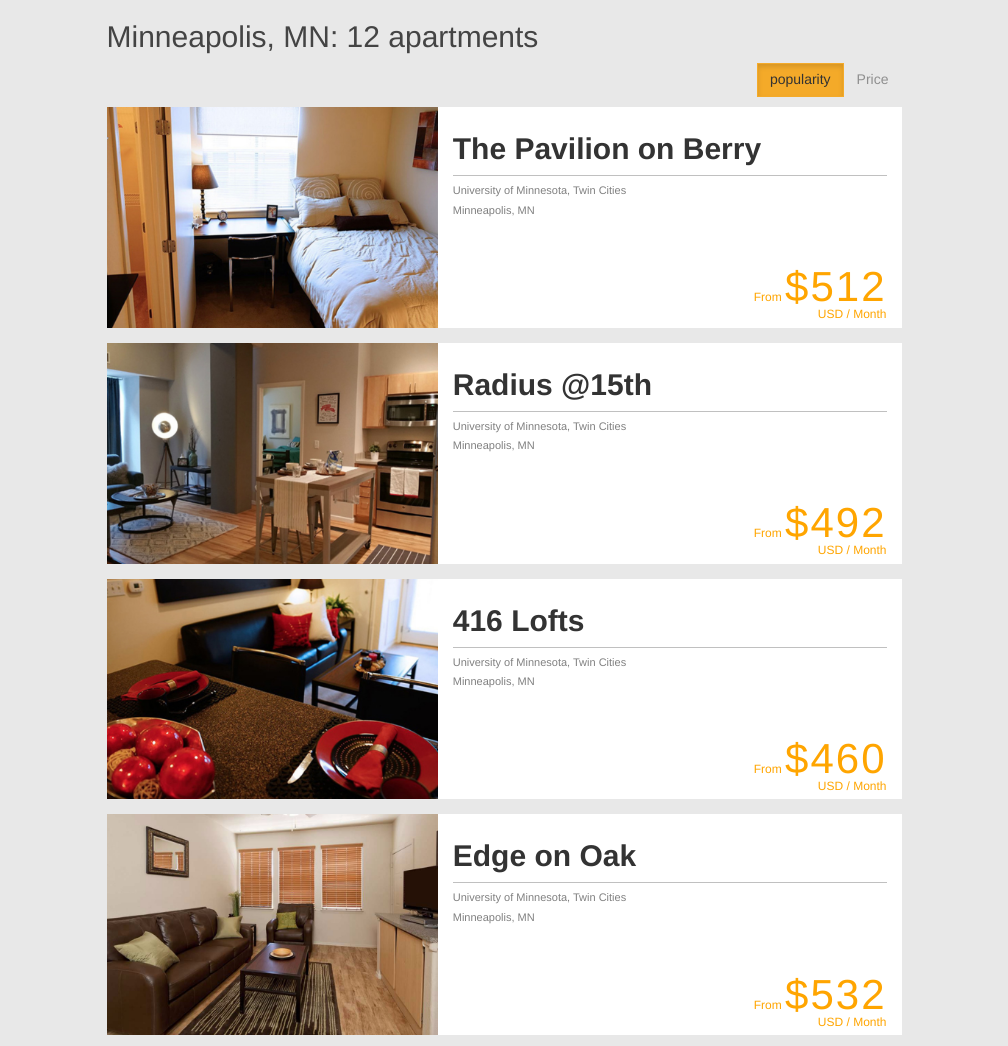
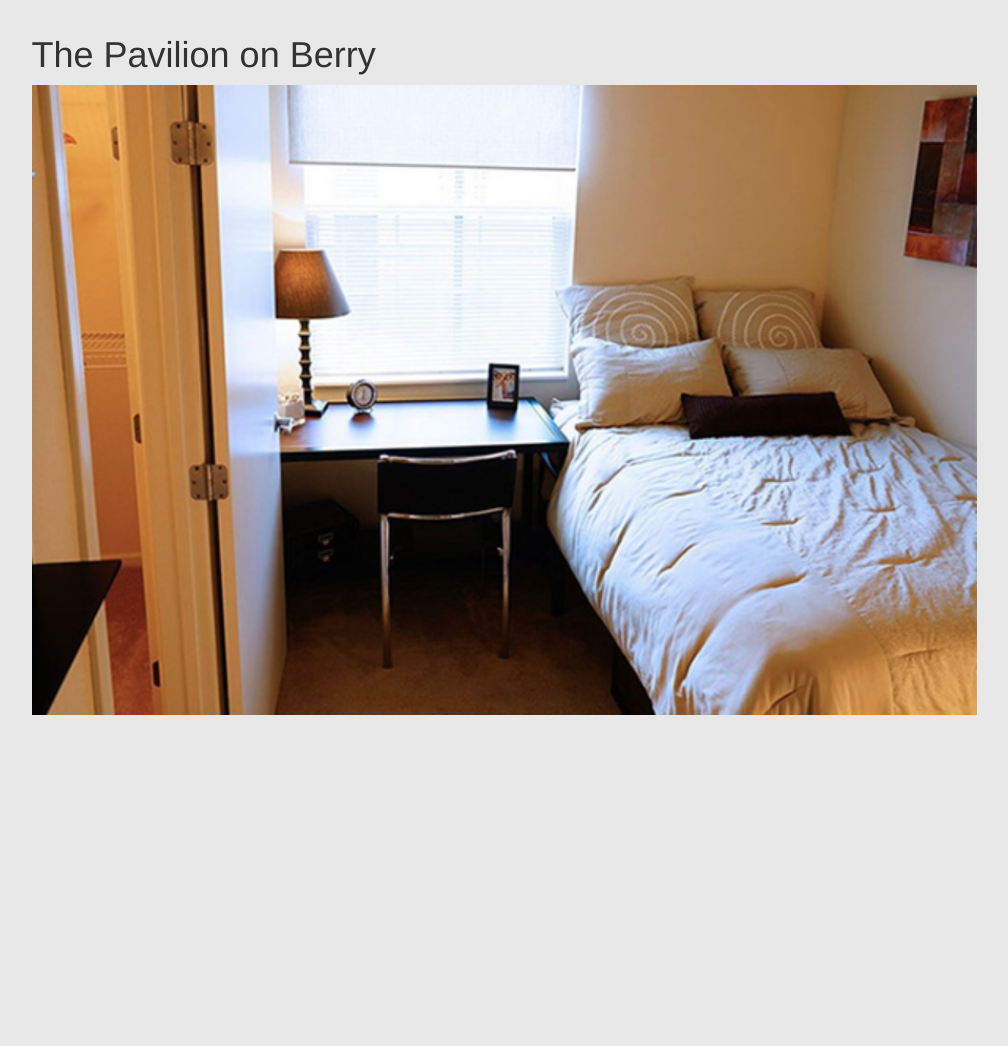
Before and after one commit to ypan887/we-house, a React app: page /1 in a window 1280 px wide. Shown: the top 1046 px of the page, without its empty margins (136-1144 px from the left). After the commit the page ends 800 px from the top, so only its background shows below. Built offline with nearby package versions, Linux system fonts and the light colour scheme.

Commit message:
refactor UI components to adapt to react router. add detail view for each apartment. add link to detail view at list image and title

```diff
--- a/src/components/Main.js
+++ b/src/components/Main.js
@@ -3,142 +3,14 @@ require('bootstrap/dist/css/bootstrap.css');
 require('styles/App.css');
 
 import React, { Component } from 'react';
-import ReactPaginate from 'react-paginate';
-import Apartment from './apartment';
-
-
-let apartmentDatas = require('../data/apartment.json');
-const pageLimit = 5;
-
-apartmentDatas = ((apartmentsArr) => {
-  for (let i = 0; i < apartmentsArr.length; i++) {
-    let singleAptData = apartmentsArr[i];
-    singleAptData.imageURL = require('../images/' + singleAptData.image);
-    singleAptData.isFocus = false;
-    apartmentsArr[i] = singleAptData;
-  }
-
-  return apartmentsArr;
-} )(apartmentDatas.apartments);
-
 
 class AppComponent extends Component {
-  constructor() {
-    super();
-    this.state = {
-      order: "popularity",
-      data: this.currentApts(0),
-      offset: 0,
-      pageCount: Math.ceil(apartmentDatas.length / pageLimit)
-    }
-    this.pop = this.pop.bind(this);
-    this.price = this.price.bind(this);
-    this.sortApt = this.sortApt.bind(this);
-    this.handlePageClick = this.handlePageClick.bind(this);
-  }
-
-  sortApt(sortValue){
-    apartmentDatas = apartmentDatas.sort((a, b) => {
-      return b[sortValue] - a[sortValue];
-    });
-  }
-
-  currentApts(offset) {
-    return apartmentDatas.filter((item, i) => {
-      return i >= offset && i < offset + pageLimit;
-    });
-  }
-
-  pop(){
-    this.sortApt("popularity");
-    let currentApts = this.currentApts(this.state.offset);
-    this.setState({order: "popularity", data: currentApts});
-  }
-
-  price(){
-    this.sortApt("price");
-    let currentApts = this.currentApts(this.state.offset);
-    this.setState({order: "price", data: currentApts});
-  }
-
-  handlePageClick(data){
-    let selected = data.selected;
-    let offset = Math.ceil(selected * pageLimit);
-    let currentApts = this.currentApts(offset);
-    this.setState({
-      offset: offset,
-      data: currentApts
-    });
-  };
-
-  focus(index) {
-    return () => {
-      let apts = this.state.data;
-      apts[index].isFocus = !apts[index].isFocus;
-      this.setState({
-        data: apts
-      })
-    }
-  }
-
   render() {
-    let apartments = [],
-        popButtonName = "btn",
-        priceButtonName = "btn",
-        apartmentCounts = apartmentDatas.length + " apartment";
-    if (this.state.order==="price") {
-      priceButtonName += " active";
-    } else {
-      popButtonName += " active";
-    }
-
-    if (apartmentDatas.length >1) {
-      apartmentCounts += "s"
-    }
-
-    this.state.data.forEach((value, index) => {
-      apartments.push(
-        <Apartment
-          data={ value }
-          key={ index }
-          focus= { this.focus(index) }
-        />)
-      });
 
     return (
       <div className="index">
         <div className="container">
-          <div className="content">
-            <div className="row">
-              <div className="col-sm-10 col-sm-offset-1">
-                <div>
-                  <h2 className="title">{ apartmentDatas[0].description.split("|")[1] }: { apartmentCounts }</h2>
-                </div>
-                <div className="sort-buttons">
-                  <button className={ popButtonName } onClick={ this.pop }>popularity</button>
-                  <button className={ priceButtonName } onClick={ this.price }>Price</button>
-                </div>
-                <section className="apartment-list">
-                  { apartments }
-                </section>
-                <div>
-                  <ReactPaginate
-                    previousLabel={"previous"}
-                    nextLabel={"next"}
-                    breakLabel={<a href="">...</a>}
-                    breakClassName={"break-me"}
-                    pageCount={this.state.pageCount}
-                    marginPagesDisplayed={2}
-                    pageRangeDisplayed={5}
-                    onPageChange={this.handlePageClick}
-                    containerClassName={"pagination"}
-                    subContainerClassName={"pages pagination"}
-                    activeClassName={"active"}
-                  />
-                </div>
-              </div>
-            </div>
-          </div>
+          {this.props.children}
         </div>
       </div>
     );
--- a/src/components/apartment.js
+++ b/src/components/apartment.js
@@ -1,47 +1,30 @@
 import React, { Component } from 'react';
 
+let apartmentDatas = require('../data/apartment.json');
+
 class apartmentComponent extends Component {
-  handleHover(){
-    this.props.focus();
-  }
 
   render() {
-    let [address, city] = this.props.data.description.split("|");
-    let listContentClassName = 'list-content'
+    let currentId = this.props.params.id
+    let apartment = apartmentDatas.apartments.find((a) => {
+      return currentId == a.id
+    })
 
-    if (this.props.data.isFocus) {
-      listContentClassName += ' is-Focus';
-    }
+    apartment.imageURL = require('../images/' + apartment.image);
 
     return(
-      <div className="row apartment" onMouseEnter={this.handleHover.bind(this)}
-    onMouseLeave={this.handleHover.bind(this)}>
-        <div className="col-sm-5 col">
-          <div className="list-image">
+      <div className="row apartment-detail">
+        <div className="col-sm-10 col-sm-offset-1">
+          <div>
+            <h1>{ apartment.name }</h1>
+          </div>
+          <div>
             <figure>
               <img
-                src={ this.props.data.imageURL }
-                alt={ this.props.data.title }
+                src={ apartment.imageURL }
+                alt={ apartment.name }
               />
             </figure>
-          </div>
-        </div>
-        <div className="col-sm-7 col">
-          <div className={ listContentClassName }>
-            <div className="list-title">
-              <h2>{ this.props.data.name }</h2>
-            </div>
-            <div className="list-desc">
-              <p>{ address }</p>
-              <p>{ city }</p>
-            </div>
-            <div className="price">
-              <div>
-                <span className="price-prefix">From </span>
-                <span className="price-value">${ this.props.data.price }</span>
-              </div>
-              <div className="price-unit">USD / Month</div>
-            </div>
           </div>
         </div>
       </div>
--- /dev/null
+++ b/src/components/apartmentList.js
@@ -0,0 +1,141 @@
+import React, { Component } from 'react';
+import ReactPaginate from 'react-paginate';
+import ApartmentItem from './apartmentItem';
+
+
+let apartmentDatas = require('../data/apartment.json');
+const pageLimit = 5;
+
+apartmentDatas = ((apartmentsArr) => {
+  for (let i = 0; i < apartmentsArr.length; i++) {
+    let singleAptData = apartmentsArr[i];
+    singleAptData.imageURL = require('../images/' + singleAptData.image);
+    singleAptData.isFocus = false;
+    apartmentsArr[i] = singleAptData;
+  }
+
+  return apartmentsArr;
+} )(apartmentDatas.apartments);
+
+
+class ApartmentListComponent extends Component {
+  constructor() {
+    super();
+    this.state = {
+      order: "popularity",
+      data: this.currentApts(0),
+      offset: 0,
+      pageCount: Math.ceil(apartmentDatas.length / pageLimit)
+    }
+    this.pop = this.pop.bind(this);
+    this.price = this.price.bind(this);
+    this.sortApt = this.sortApt.bind(this);
+    this.handlePageClick = this.handlePageClick.bind(this);
+  }
+
+  sortApt(sortValue){
+    apartmentDatas = apartmentDatas.sort((a, b) => {
+      return b[sortValue] - a[sortValue];
+    });
+  }
+
+  currentApts(offset) {
+    return apartmentDatas.filter((item, i) => {
+      return i >= offset && i < offset + pageLimit;
+    });
+  }
+
+  pop(){
+    this.sortApt("popularity");
+    let currentApts = this.currentApts(this.state.offset);
+    this.setState({order: "popularity", data: currentApts});
+  }
+
+  price(){
+    this.sortApt("price");
+    let currentApts = this.currentApts(this.state.offset);
+    this.setState({order: "price", data: currentApts});
+  }
+
+  handlePageClick(data){
+    let selected = data.selected;
+    let offset = Math.ceil(selected * pageLimit);
+    let currentApts = this.currentApts(offset);
+    this.setState({
+      offset: offset,
+      data: currentApts
+    });
+  };
+
+  focus(index) {
+    return () => {
+      let apts = this.state.data;
+      apts[index].isFocus = !apts[index].isFocus;
+      this.setState({
+        data: apts
+      })
+    }
+  }
+
+  render() {
+    let apartments = [],
+        popButtonName = "btn",
+        priceButtonName = "btn",
+        apartmentCounts = apartmentDatas.length + " apartment";
+    if (this.state.order==="price") {
+      priceButtonName += " active";
+    } else {
+      popButtonName += " active";
+    }
+
+    if (apartmentDatas.length >1) {
+      apartmentCounts += "s"
+    }
+
+    this.state.data.forEach((value, index) => {
+      apartments.push(
+        <ApartmentItem
+          data={ value }
+          key={ index }
+          focus= { this.focus(index) }
+        />)
+      });
+
+    return (
+      <div className="content">
+        {this.props.children}
+        <div className="row">
+          <div className="col-sm-10 col-sm-offset-1">
+            <div>
+              <h2 className="title">{ apartmentDatas[0].description.split("|")[1] }: { apartmentCounts }</h2>
+            </div>
+            <div className="sort-buttons">
+              <button className={ popButtonName } onClick={ this.pop }>popularity</button>
+              <button className={ priceButtonName } onClick={ this.price }>Price</button>
+            </div>
+            <section className="apartment-list">
+              { apartments }
+            </section>
+            <div>
+              <ReactPaginate
+                previousLabel={"previous"}
+                nextLabel={"next"}
+                breakLabel={<a href="">...</a>}
+                breakClassName={"break-me"}
+                pageCount={this.state.pageCount}
+                marginPagesDisplayed={2}
+                pageRangeDisplayed={5}
+                onPageChange={this.handlePageClick}
+                containerClassName={"pagination"}
+                subContainerClassName={"pages pagination"}
+                activeClassName={"active"}
+              />
+            </div>
+          </div>
+        </div>
+      </div>
+    );
+  }
+}
+
+export default ApartmentListComponent;
--- a/src/data/apartment.json
+++ b/src/data/apartment.json
@@ -1,6 +1,7 @@
 {
   "apartments": [
     {
+      "id": 1,
     	"name": "The Pavilion on Berry",
     	"image": "image-1.jpg",
     	"price": 512,
@@ -8,6 +9,7 @@
     	"description": "University of Minnesota, Twin Cities|Minneapolis, MN"
     },
     {
+      "id": 2,
     	"name": "Radius @15th",
     	"image": "image-3.jpg",
     	"price": 492,
@@ -15,7 +17,7 @@
     	"description": "University of Minnesota, Twin Cities|Minneapolis, MN"
     },
     {
-
+      "id": 3,
     	"name": "416 Lofts",
     	"image": "image-2.jpg",
     	"price": 460,
@@ -23,7 +25,7 @@
     	"description": "University of Minnesota, Twin Cities|Minneapolis, MN"
     },
     {
-
+      "id": 4,
     	"name": "Edge on Oak",
     	"image": "image-5.jpg",
     	"price": 532,
@@ -31,7 +33,7 @@
     	"description": "University of Minnesota, Twin Cities|Minneapolis, MN"
     },
     {
-
+      "id": 5,
       "name": "1 bed 1 bath",
       "image": "image-6.jpg",
       "price": 335,
@@ -39,7 +41,7 @@
       "description": "University of Minnesota, Twin Cities|Minneapolis, MN"
     },
     {
-
+      "id": 6,
       "name": "2 bed 1 bath",
       "image": "image-7.jpg",
       "price": 600,
@@ -47,7 +49,7 @@
       "description": "University of Minnesota, Twin Cities|Minneapolis, MN"
     },
     {
-
+      "id": 7,
       "name": "mountview",
       "image": "image-8.jpg",
       "price": 650,
@@ -55,7 +57,7 @@
       "description": "University of Minnesota, Twin Cities|Minneapolis, MN"
     },
     {
-
+      "id": 8,
       "name": "oaktree",
       "image": "image-9.jpg",
       "price": 559,
@@ -63,7 +65,7 @@
       "description": "University of Minnesota, Twin Cities|Minneapolis, MN"
     },
     {
-
+      "id": 9,
       "name": "the village",
       "image": "image-10.jpg",
       "price": 499,
@@ -71,7 +73,7 @@
       "description": "University of Minnesota, Twin Cities|Minneapolis, MN"
     },
     {
-
+      "id": 10,
       "name": "flowers",
       "image": "image-11.jpg",
       "price": 703,
@@ -79,7 +81,7 @@
       "description": "University of Minnesota, Twin Cities|Minneapolis, MN"
     },
     {
-
+      "id": 11,
       "name": "green lights",
       "image": "image-12.jpg",
       "price": 343,
@@ -87,7 +89,7 @@
       "description": "University of Minnesota, Twin Cities|Minneapolis, MN"
     },
     {
-
+      "id": 12,
       "name": "blue lights",
       "image": "image-4.jpg",
       "price": 555,
--- a/src/index.js
+++ b/src/index.js
@@ -1,7 +1,8 @@
 import 'core-js/fn/object/assign';
 import React from 'react';
 import ReactDOM from 'react-dom';
-import App from './components/Main';
+import { browserHistory } from 'react-router';
+import Root from './components/root';
 
 // Render the main component into the dom
-ReactDOM.render(<App />, document.getElementById('app'));
+ReactDOM.render(<Root history={browserHistory} />, document.getElementById('app'));
--- a/src/styles/App.css
+++ b/src/styles/App.css
@@ -75,6 +75,10 @@ body {
   border-bottom: 1px solid #c0c0c0;
 }
 
+.list-title a {
+  color: black;
+}
+
 .list-desc p {
   color: grey;
   font-size: 11px;
@@ -124,3 +128,8 @@ img {
 .price-unit {
   text-align: right;
 }
+
+/* detail view */
+.apartment-detail {
+  padding: 15px 0;
+}
```
Also changed, not shown: src/components/root.js (added, +20 -0 lines).
